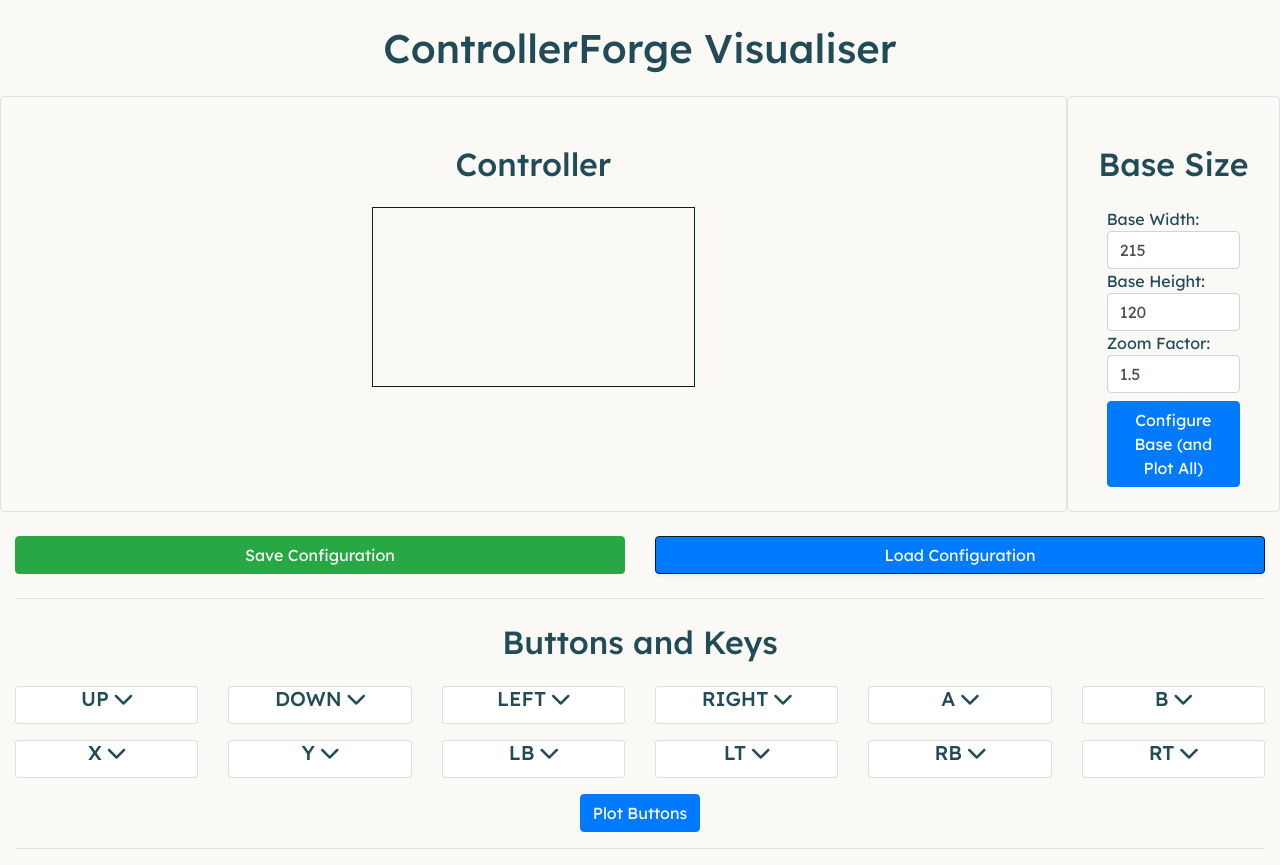
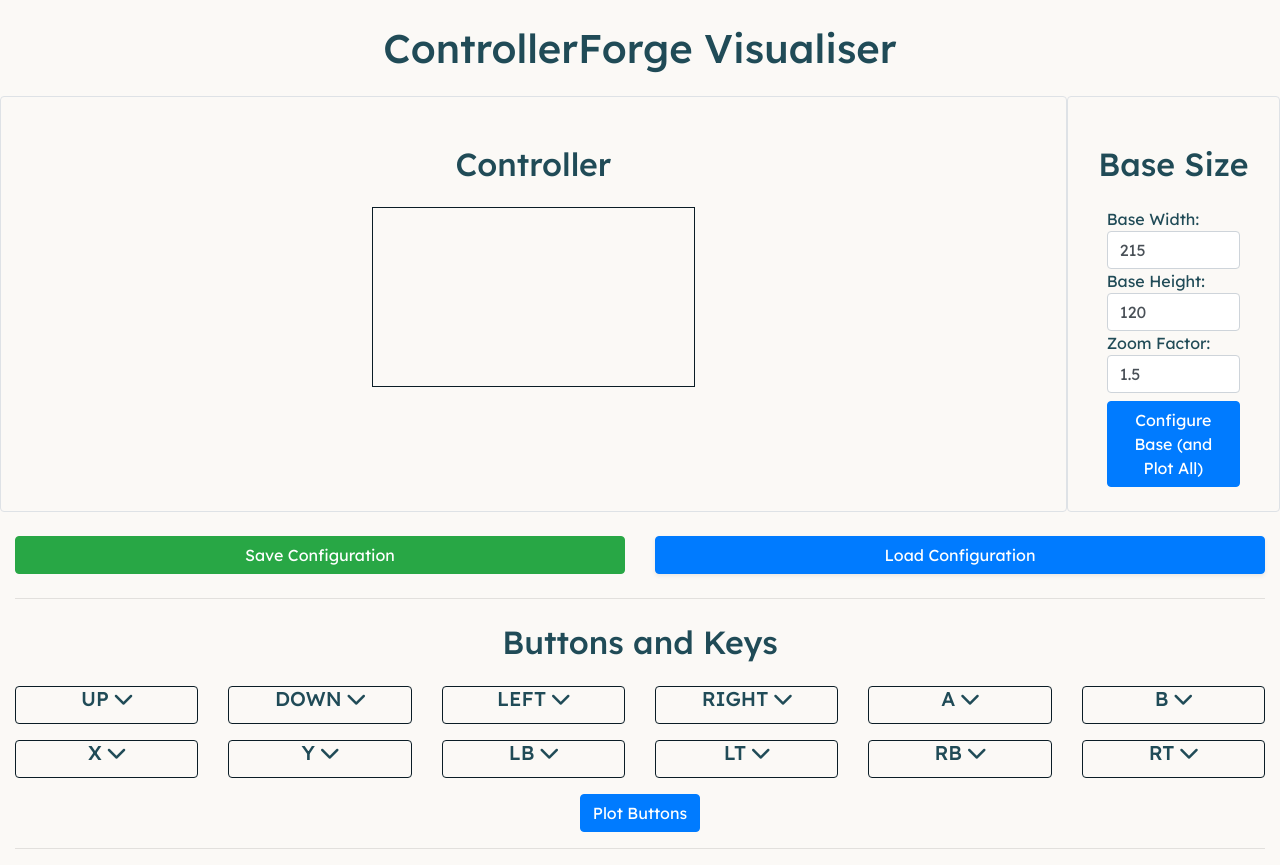
Before and after one commit to jackjburnett/ControllerForgeVisualiser, a website with bundled scripts: page index.html in a window 1280 px wide. Built offline with nearby package versions, Linux system fonts and the light colour scheme.

Commit message:
Fixed box colours

```diff
--- a/styles.css
+++ b/styles.css
@@ -64,7 +64,7 @@ a {
     border-radius: 0.25rem;
     cursor: pointer;
     text-align: center;
-    border: 1px solid #0B1D26;
+    border: 1px solid #007bff;
     background-color: #007bff;
     color: #fff;
     box-shadow: 0 0.125rem 0.25rem rgba(0, 0, 0, 0.075);
@@ -73,7 +73,7 @@ a {
 
 .custom-file-upload:hover {
     background-color: #0056b3; /* Darker background color on hover */
-    border-color: #0B1D26; /* Darker border color on hover */
+    border-color: #0056b3; /* Darker border color on hover */
 }
 
 .custom-file-upload:focus {
@@ -88,3 +88,8 @@ a {
 .rotate-icon.down {
     transform: rotate(180deg);
 }
+
+.card {
+    background: light-dark(#FBF9F6, #0B1D26);
+    border: 1px solid light-dark(#0B1D26, #FBF9F6);
+}
```
